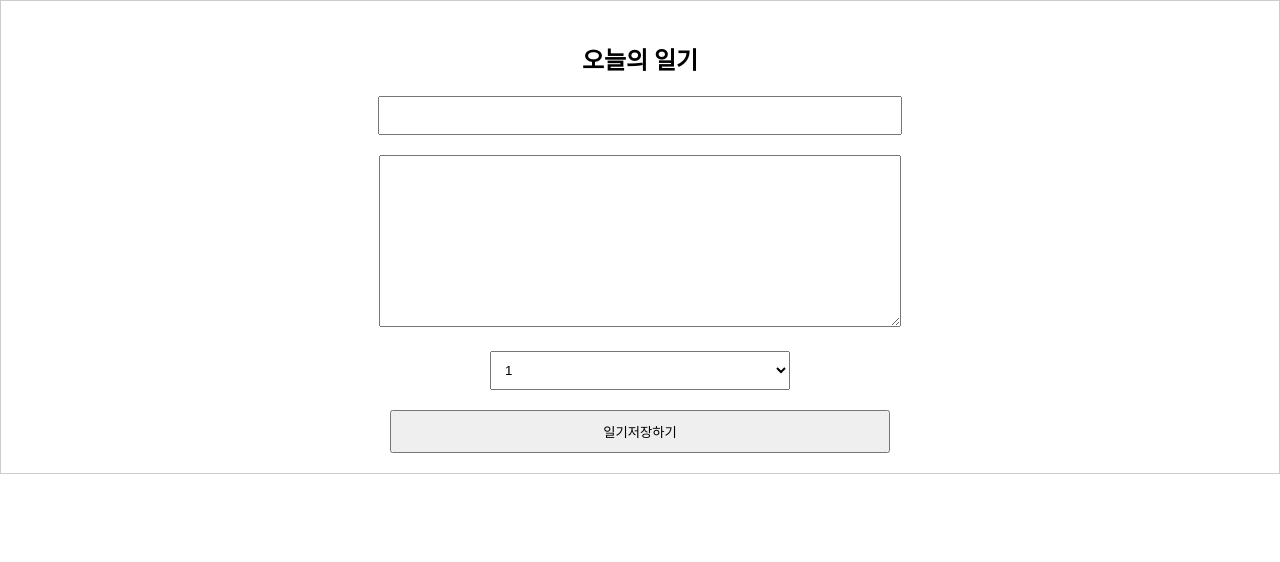
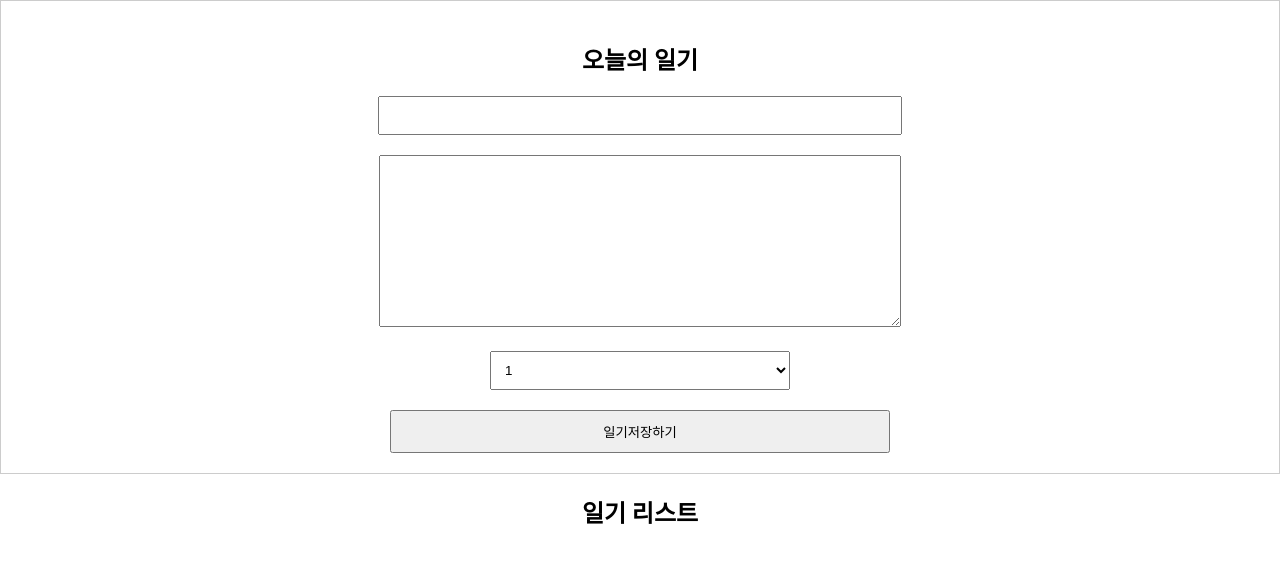
Before and after one commit to Xeostop1/SimpleDiary, a React (Create React App) app: page / in a window 1280 px wide. Shown: the top 562 px of the page. Built offline with nearby package versions, Linux system fonts and the light colour scheme.

Commit message:
add: 배열 데이터 app.js에 추가, 리스트를 화면에 보여울 다이어리리스트.js 추가

```diff
--- a/src/App.js
+++ b/src/App.js
@@ -1,12 +1,47 @@
 import './App.css';
 import DirayEditor from './DiaryEditor';
+import DiaryList from './DiaryList';
+
+const dummyList=[
+  {
+    id:1,
+    author:"작성자",
+    content:"일기리스트 테스트중입니다1",
+    emotion:2,
+    created_date:new Date().getTime()  //현재시간을 생성하는 객체를 선언
+  },
+  {
+    id:2,
+    author:"홍길동",
+    content:"일기리스트 테스트중입니다2",
+    emotion:3,
+    created_date:new Date().getTime()  //현재시간을 생성하는 객체를 선언
+  },
+  {
+    id:3,
+    author:"고길동",
+    content:"일기리스트 테스트중입니다3",
+    emotion:4,
+    created_date:new Date().getTime()  //현재시간을 생성하는 객체를 선언
+  },
+  {
+    id:4,
+    author:"둘리",
+    content:"일기리스트 테스트중입니다4",
+    emotion:5,
+    created_date:new Date().getTime()  //현재시간을 생성하는 객체를 선언
+  },
+];
+
 
 function App() {
   return (
     <div className="App">
       <DirayEditor/>
+      <DiaryList diaryList={dummyList}/>
     </div>
   );
 }
+//배열을 프롭으로 전달
 
 export default App;
--- /dev/null
+++ b/src/DiaryList.js
@@ -0,0 +1,9 @@
+const DiaryList=(diaryList)=>{
+    console.log(diaryList);
+    return(
+        <div className="DiaryList">
+            <h2>일기 리스트</h2>
+        </div>
+    );
+}
+export default DiaryList;
```
